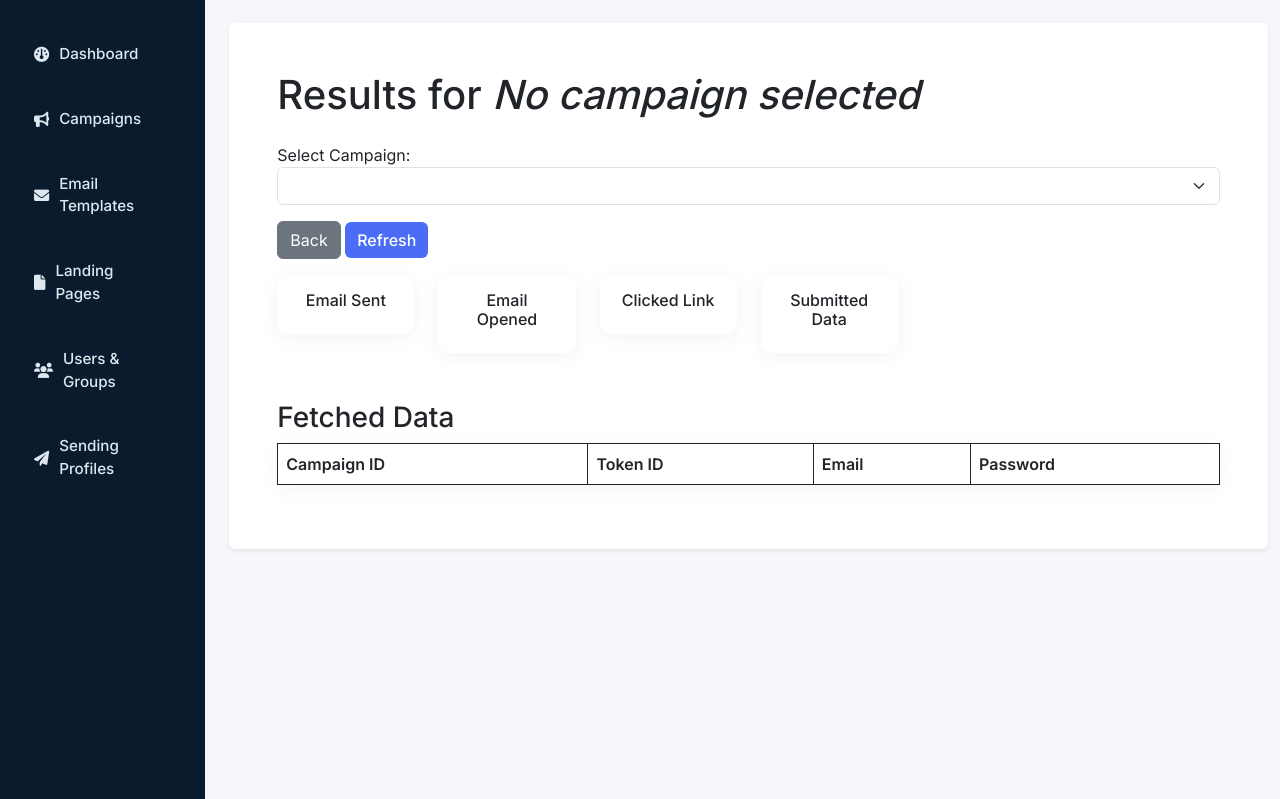
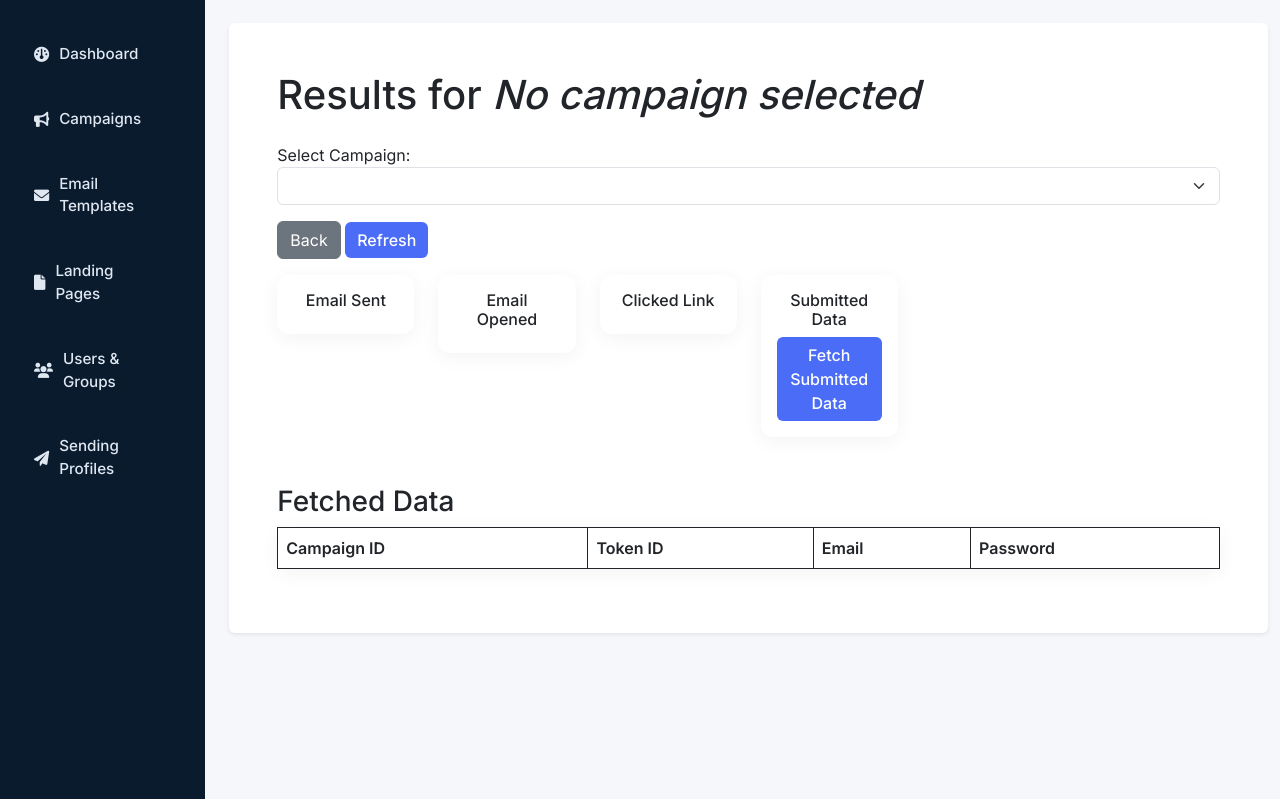
Before and after one commit to syedfahdali/PhishSim2, a Django app: page / in a window 1280 px wide. Shown: the part 71-870 px from the top of the page. Run offline with Django 5.2, Linux system fonts and the light colour scheme; a user stored in the database is signed in; lists and menus that the app fills with data are empty; parts of the project's set-up code (start-up, migrations or seed data) failed here and were passed over.

Commit message:
last changes 2

```diff
--- a/core/templates/core/index.html
+++ b/core/templates/core/index.html
@@ -18,7 +18,7 @@
 
     <div class="mb-3">
         <a href="{% url 'campaign_list' %}" class="btn btn-secondary">Back</a>
-        <a href="{% url 'campaign_results' %}?campaign_id={{ campaign.id }}" class="btn btn-primary">Refresh</a>
+        <a href="{% url 'campaign_results' %}?campaign_id={{ campaign.id }}" class="btn btn-primary" id="refreshBtn">Refresh</a>
     </div>
 
     <!-- Summary Cards Section -->
@@ -57,7 +57,8 @@
             <div class="card">
                 <div class="card-body">
                     <h6>Submitted Data</h6>
-                    <h3>{{ results.submissions }}</h3>
+                    <!-- Replace the "Submitted Data" block with the button -->
+                    <button class="btn btn-primary" id="fetchSubmittedDataBtn">Fetch Submitted Data</button>
                 </div>
             </div>
         </div>
@@ -85,50 +86,62 @@
 
 <script>
     document.addEventListener("DOMContentLoaded", function () {
-        // Extract campaign_id and token_id from the URL query parameters
-        const urlParams = new URLSearchParams(window.location.search);
-        const campaignId = urlParams.get('campaign_id');
-        const tokenId = urlParams.get('token');
+        const fetchSubmittedDataBtn = document.getElementById("fetchSubmittedDataBtn");
+        const tableBody = document.querySelector("#data-table tbody");
+        const campaignSelect = document.getElementById("campaignSelect");  // Dropdown for selecting campaign
 
-        if (campaignId && tokenId) {
-            // Construct the URL to fetch data from your backend (replace with actual URL)
-            const dataUrl = `http://127.0.0.1:8000/user/${campaignId}/${tokenId}`;
+        // Fetch and display data when the button is clicked
+        fetchSubmittedDataBtn.addEventListener('click', function () {
+            let campaignId = new URLSearchParams(window.location.search).get('campaign_id'); // Get campaign_id from URL query parameter
 
-            // Fetch data from your backend using the constructed URL
+            // If the campaign_id is not found in the URL, take it from the dropdown
+            if (!campaignId && campaignSelect) {
+                campaignId = campaignSelect.value;
+            }
+
+            if (campaignId) {  // Ensure campaignId is not null or undefined
+                // Construct the URL to fetch data from your backend
+                const dataUrl = `http://127.0.0.1:8003/user/${campaignId}`;
+
+                // Fetch data from the backend
                 fetch(dataUrl)
                     .then(response => response.json())
                     .then(data => {
-                    const tableBody = document.querySelector("#data-table tbody");
+                        // Clear any existing table rows before adding new data
+                        tableBody.innerHTML = '';
 
                         // Check if data is available
-                    if (data && data.email && data.password) {
-                        // Create table row dynamically
+                        if (data.users && data.users.length > 0) {
+                            // Loop through each user and create table rows dynamically
+                            data.users.forEach(user => {
                                 const row = document.createElement("tr");
                                 row.innerHTML = `
-                            <td>${campaignId}</td>
-                            <td>${tokenId}</td>
-                            <td>${data.email}</td>
-                            <td>${data.password}</td>
+                                    <td>${user.campaign_id}</td>
+                                    <td>${user.token}</td>
+                                    <td>${user.email}</td>
+                                    <td>${user.password}</td>
                                 `;
                                 tableBody.appendChild(row);
+                            });
                         } else {
                             // If no data is available
                             const row = document.createElement("tr");
-                        row.innerHTML = "<td colspan='4' class='text-center'>No data available</td>";
+                            row.innerHTML = "<td colspan='4' class='text-center'>No records found for this campaign</td>";
                             tableBody.appendChild(row);
                         }
                     })
                     .catch(error => {
                         console.error("Error fetching data:", error);
-                    const tableBody = document.querySelector("#data-table tbody");
                         const row = document.createElement("tr");
                         row.innerHTML = "<td colspan='4' class='text-center'>Error fetching data</td>";
                         tableBody.appendChild(row);
                     });
             } else {
-            console.log("Missing campaign_id or token in the URL.");
+                console.log("Missing campaign_id in the URL or dropdown.");
             }
+        });
     });
 </script>
 
+
 {% endblock %}
```
Also changed, not shown: db.sqlite3. Lines whose indentation alone changed are shown as unchanged.
